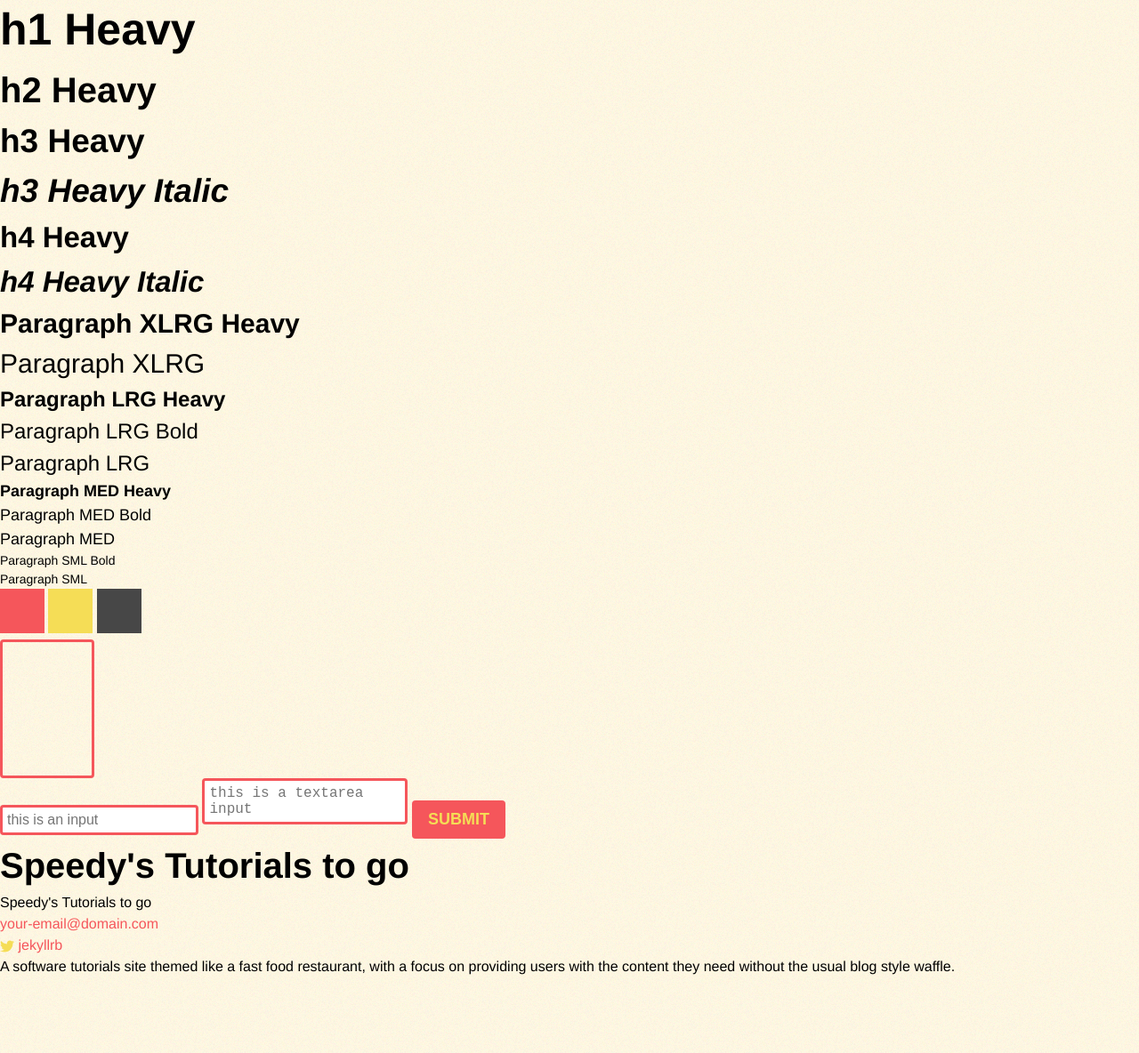
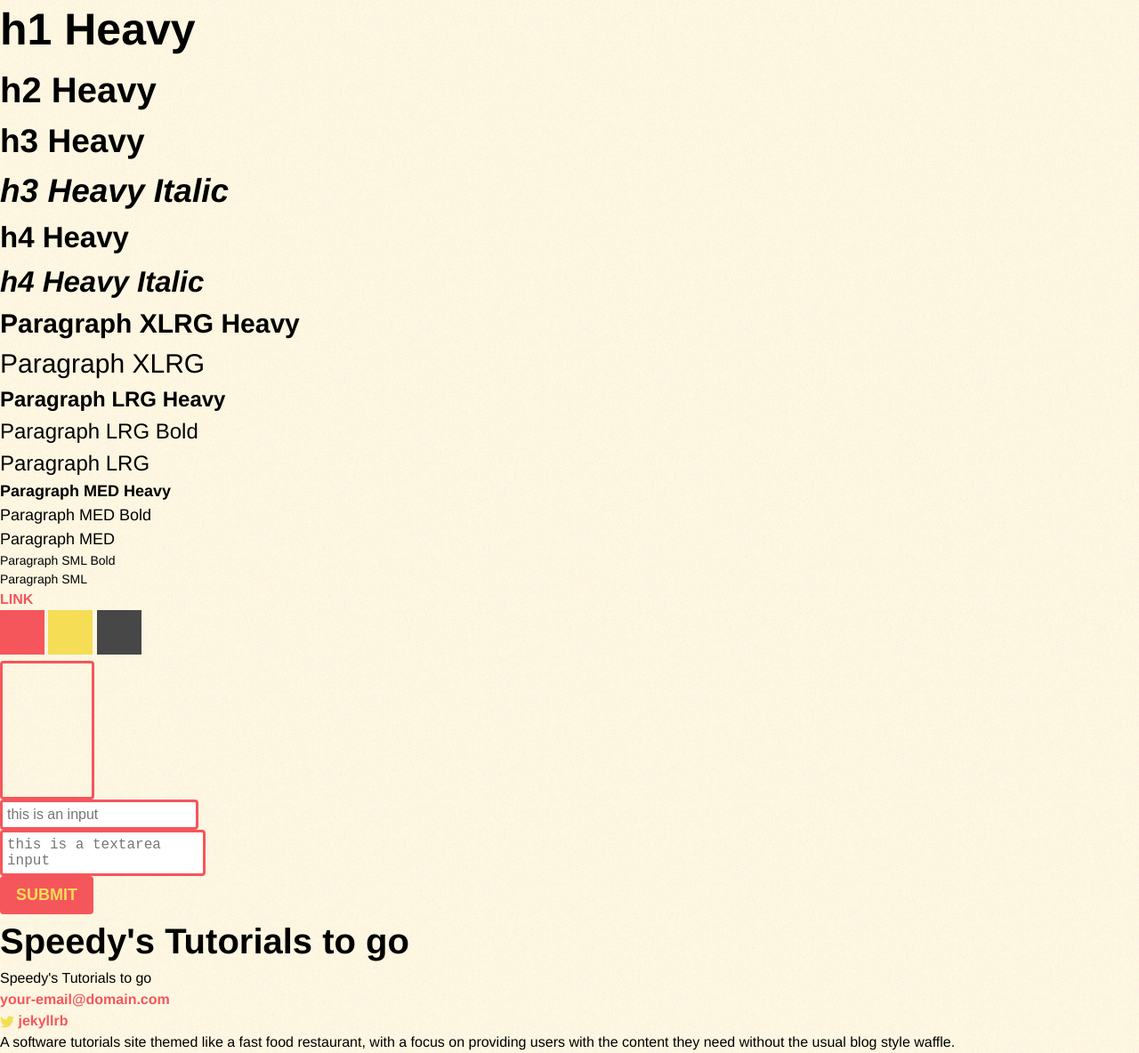
Before and after one commit to danmorrisonNZ/speedyTuts, a Jekyll site: the page built from style-library.md, in a window 1280 px wide, cut to the strip 104-1288 px from the top of the page. Shown: the whole strip at 89% size. Built offline with Jekyll 4.4.1, drawn with Linux system fonts in a browser that asks for light colours; before the commit the page ends 1203 px from its top, so only the background shows below that.

Commit message:
add extra styling for links

```diff
--- a/_layouts/style-library.html
+++ b/_layouts/style-library.html
@@ -19,6 +19,8 @@ layout: default
   <p class="med">Paragraph MED</p>
   <p class="sml bold">Paragraph SML Bold</p>
   <p class="sml">Paragraph SML</p>
+  <a href="#">LINK</a>
+  <br>
 
   <div style="width:50px;height:50px;display:inline-block;" class="red-background"></div>
   <div style="width:50px;height:50px;display:inline-block;" class="yellow-background"></div>
--- a/_sass/_base.scss
+++ b/_sass/_base.scss
@@ -76,6 +76,9 @@ p{
 .pointer{
   cursor: pointer;
 }
+.block{
+  display: block;
+}
 
 //symbols
 .default-border{
@@ -84,7 +87,7 @@ p{
 }
 
 input{
-  @extend .default-border;
+  @extend .default-border, .block;
   font-size: 16px;
   padding: 5px;
 }
@@ -119,7 +122,7 @@ img {
 }
 
 a {
-  @extend .red-text;
+  @extend .red-text, .pointer, .heavy;
   text-decoration: none;
 }
 
```
